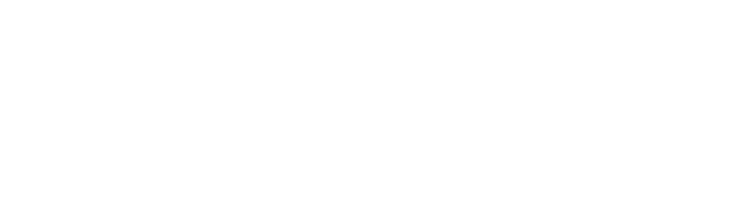
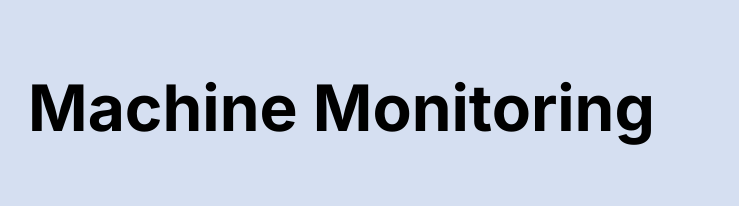
Before and after one commit to chayuearn-00/Monitoring_Platform, a Next.js app in the folder frontend/: page /monitoring in a window 1280 px wide. Before the commit this address had no page. Shown: the top 206 px of the page, without its empty margins (72-811 px from the left). Built offline with nearby package versions, Linux system fonts and the light colour scheme.

Commit message:
Create Monitering Page.

```diff
--- a/frontend/src/app/globals.css
+++ b/frontend/src/app/globals.css
@@ -32,7 +32,7 @@
     @apply max-w-screen py-15 px-[100px] h-screen overflow-hidden;
   }
   .card {
-    @apply flex flex-col bg-foreground px-20 py-12 rounded-3xl w-full gap-8 shadow-md border border-gray-300
+    @apply flex bg-foreground px-20 py-12 rounded-3xl w-full gap-8 shadow-md border border-gray-300
   }
   .search-box {
     @apply flex place-content-between h-13 items-center font-extralight text-gray-400 text-xl border  px-10 py-2 rounded-2xl cursor-pointer
--- a/frontend/src/app/log/page.tsx
+++ /dev/null
@@ -1,7 +0,0 @@
-export default function log() {
-    return (
-        <div className="text-black">
-            log data page
-        </div>
-    );
-}
--- /dev/null
+++ b/frontend/src/app/monitoring/page.tsx
@@ -0,0 +1,16 @@
+export default function monitoring() {
+    return (
+        <div className="container">
+            <div className="flex flex-col h-full w-full place-content-between">
+                <div className="header">
+                    Machine Monitoring
+                </div>
+                <DetailCard />
+                <MonitorCard />
+            </div>
+        </div>
+    );
+}
+
+import DetailCard from '@/components/DetailCard';
+import MonitorCard from '@/components/MonitorCard';
--- a/frontend/src/components/LogCard.tsx
+++ b/frontend/src/components/LogCard.tsx
@@ -37,5 +37,4 @@
     { id: 5, name: "Fan", zone: "Workshop_C", station: "A", location: "Thailand", status: "Running" },
     { id: 6, name: "Fan", zone: "Workshop_C", station: "A", location: "Thailand", status: "Running" },
     { id: 7, name: "Fan", zone: "Workshop_C", station: "A", location: "Thailand", status: "Running" },
-
 ];
--- a/frontend/src/components/SearchCard.tsx
+++ b/frontend/src/components/SearchCard.tsx
@@ -2,14 +2,14 @@
 import Search from "@icons/Search.svg";
 import Add from "@icons/Add.svg";
 import Image from "next/image";
-import { useState } from "react";
+// import { useState } from "react";
 
 
 export default function SearchCard() {
-    const [zone,setZone] = useState("Zone");
+    // const [zone,setZone] = useState("Zone");
 
     return (
-        <div className="card">
+        <div className="card flex-col">
             <div className="flex w-full gap-10">
                 <input
                     className="search-box w-[300px]"
```
Also changed, not shown: frontend/public/Export.svg (added).
